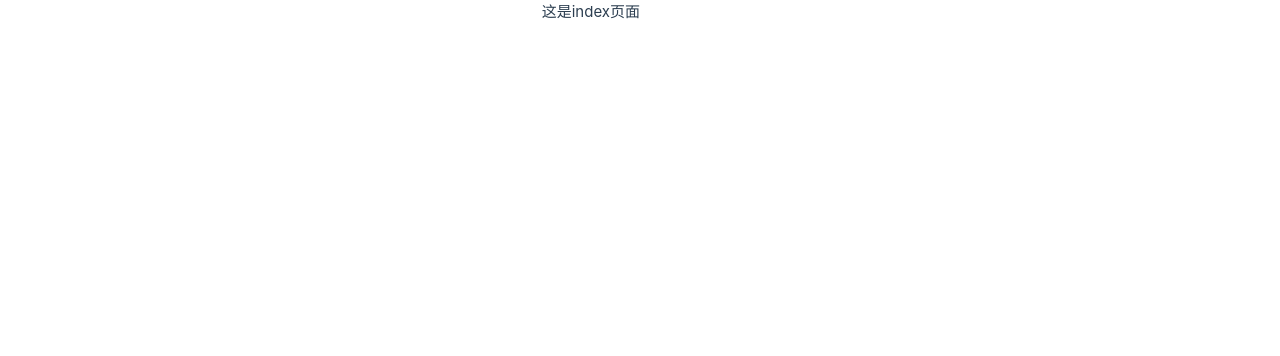
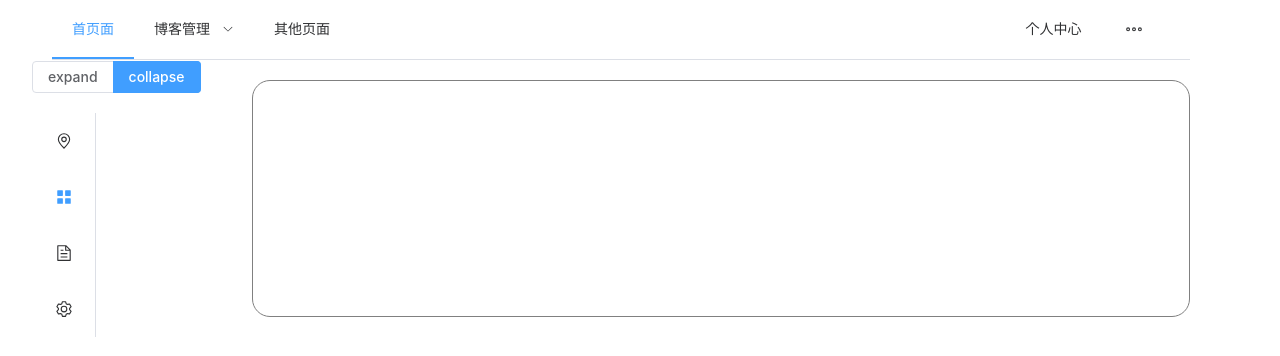
Before and after one commit to duasong111/personWebFront, a Vue app: page /home in a window 1280 px wide. Shown: the top 356 px of the page. Built offline with nearby package versions, Linux system fonts and the light colour scheme; sample sign-in values are in the browser's storage; the HTML template or start-up script is replaced by a standard one.

Commit message:
完成主页面设计

```diff
--- /dev/null
+++ b/src/components/AsidePage.vue
@@ -0,0 +1,57 @@
+<template>
+  <el-radio-group v-model="isCollapse" style="margin-bottom: 20px">
+    <el-radio-button :value="false">expand</el-radio-button>
+    <el-radio-button :value="true">collapse</el-radio-button>
+  </el-radio-group>
+  <el-menu
+    default-active="2"
+    class="el-menu-vertical-demo"
+    :collapse="isCollapse"
+    @open="handleOpen"
+    @close="handleClose"
+  >
+    <el-sub-menu index="1">
+      <template #title>
+        <el-icon><location /></el-icon>
+        <span>Navigator One</span>
+      </template>
+      <el-menu-item index="1-1">item one</el-menu-item>
+      <el-sub-menu index="1-2">
+        <template #title><span>item four</span></template>
+        <el-menu-item index="1-2-1">item one</el-menu-item>
+      </el-sub-menu>
+    </el-sub-menu>
+    <el-menu-item index="2">
+      <el-icon><icon-menu /></el-icon>
+      <template #title>Navigator Two</template>
+    </el-menu-item>
+    <el-menu-item index="3">
+      <el-icon><document /></el-icon>
+      <template #title>Navigator Three</template>
+    </el-menu-item>
+    <el-menu-item index="4">
+      <el-icon><setting /></el-icon>
+      <template #title>Navigator Four</template>
+    </el-menu-item>
+  </el-menu>
+</template>
+
+<script lang="ts" setup name="HeaderPage">
+import { ref } from 'vue'
+import { Document, Menu as IconMenu, Location, Setting } from '@element-plus/icons-vue'
+
+const isCollapse = ref(true)
+const handleOpen = (key: string, keyPath: string[]) => {
+  console.log(key, keyPath)
+}
+const handleClose = (key: string, keyPath: string[]) => {
+  console.log(key, keyPath)
+}
+</script>
+
+<style scoped>
+.el-menu-vertical-demo:not(.el-menu--collapse) {
+  width: 200px;
+  min-height: 400px;
+}
+</style>
--- /dev/null
+++ b/src/components/HeaderPage.vue
@@ -0,0 +1,63 @@
+<template>
+  <div class="header-contain">
+    <div class="menu-left">
+      <el-menu
+        :default-active="activeIndex"
+        class="el-menu-demo"
+        mode="horizontal"
+        @select="handleSelect"
+      >
+        <el-menu-item index="1">首页面</el-menu-item>
+        <el-sub-menu index="2">
+          <template #title>博客管理</template>
+          <el-menu-item index="2-1">博客详情</el-menu-item>
+          <el-menu-item index="2-2">添加博客</el-menu-item>
+          <el-menu-item index="2-3">编辑博客</el-menu-item>
+        </el-sub-menu>
+        <el-menu-item index="3">其他页面</el-menu-item>
+      </el-menu>
+    </div>
+    <div class="menu-right">
+      <el-menu class="el-menu-demo" mode="horizontal">
+        <el-menu-item index="4">个人中心</el-menu-item>
+        <el-menu-item index="5">
+          <el-avatar
+            :size="32"
+            class="mr-3"
+            src="https://cube.elemecdn.com/0/88/03b0d39583f48206768a7534e55bcpng.png"
+          />
+        </el-menu-item>
+      </el-menu>
+    </div>
+  </div>
+</template>
+
+<script lang="ts" setup name="HeaderPage">
+import { ref } from 'vue'
+
+const activeIndex = ref('1')
+const handleSelect = (key: string, keyPath: string[]) => {
+  console.log(key, keyPath)
+}
+</script>
+
+<style scoped>
+.header-contain {
+  display: flex;
+  justify-content: space-between; /* 左右分布 */
+  align-items: center;
+  width: 100%;
+  height: 100%;
+  margin-bottom: 10px;
+}
+
+.menu-left {
+  flex: 1; /* 左侧占据剩余空间 */
+}
+
+.menu-right {
+  display: flex;
+  align-items: center;
+  gap: 10px; /* 头像和文字之间的间距 */
+}
+</style>
--- /dev/null
+++ b/src/components/MainPage.vue
@@ -0,0 +1,14 @@
+<template>
+  <div class="main-contain"></div>
+</template>
+
+<script name="MainPage" setup lang="ts"></script>
+
+<style scoped>
+.main-contain {
+  width: 100%;
+  height: 100%;
+  border-radius: 18px;
+  border: 1px solid gray;
+}
+</style>
--- a/src/pages/IndexPage.vue
+++ b/src/pages/IndexPage.vue
@@ -1,11 +1,29 @@
 <template>
-  <header>
-    <div class="wrapper">这是index页面</div>
-  </header>
-  <body>
-    <router-view></router-view>
-  </body>
+  <div class="common-layout">
+    <el-container>
+      <el-header>
+        <Header></Header>
+      </el-header>
+      <el-container>
+        <el-aside width="200px">
+          <Aside></Aside>
+        </el-aside>
+        <el-main>
+          <Main></Main>
+        </el-main>
+      </el-container>
+    </el-container>
+  </div>
 </template>
-<script setup lang="ts"></script>
+<script setup lang="ts">
+import Header from '@/components/HeaderPage.vue'
+import Aside from '@/components/AsidePage.vue'
+import Main from '@/components/MainPage.vue'
+</script>
 
-<style scoped></style>
+<style scoped>
+.common-layout {
+  height: 100vw;
+  width: 92vw;
+}
+</style>
--- a/src/pages/LoginPage.vue
+++ b/src/pages/LoginPage.vue
@@ -47,7 +47,7 @@
 import { ref, nextTick, onUnmounted, getCurrentInstance, reactive, onMounted } from 'vue'
 import * as echarts from 'echarts'
 import axios from 'axios'
-// import authApi from '../api/auth'
+import authApi from '../api/auth'
 import Typed from 'typed.js'
 import { useRouter } from 'vue-router'
 import { ElMessage } from 'element-plus'
```
